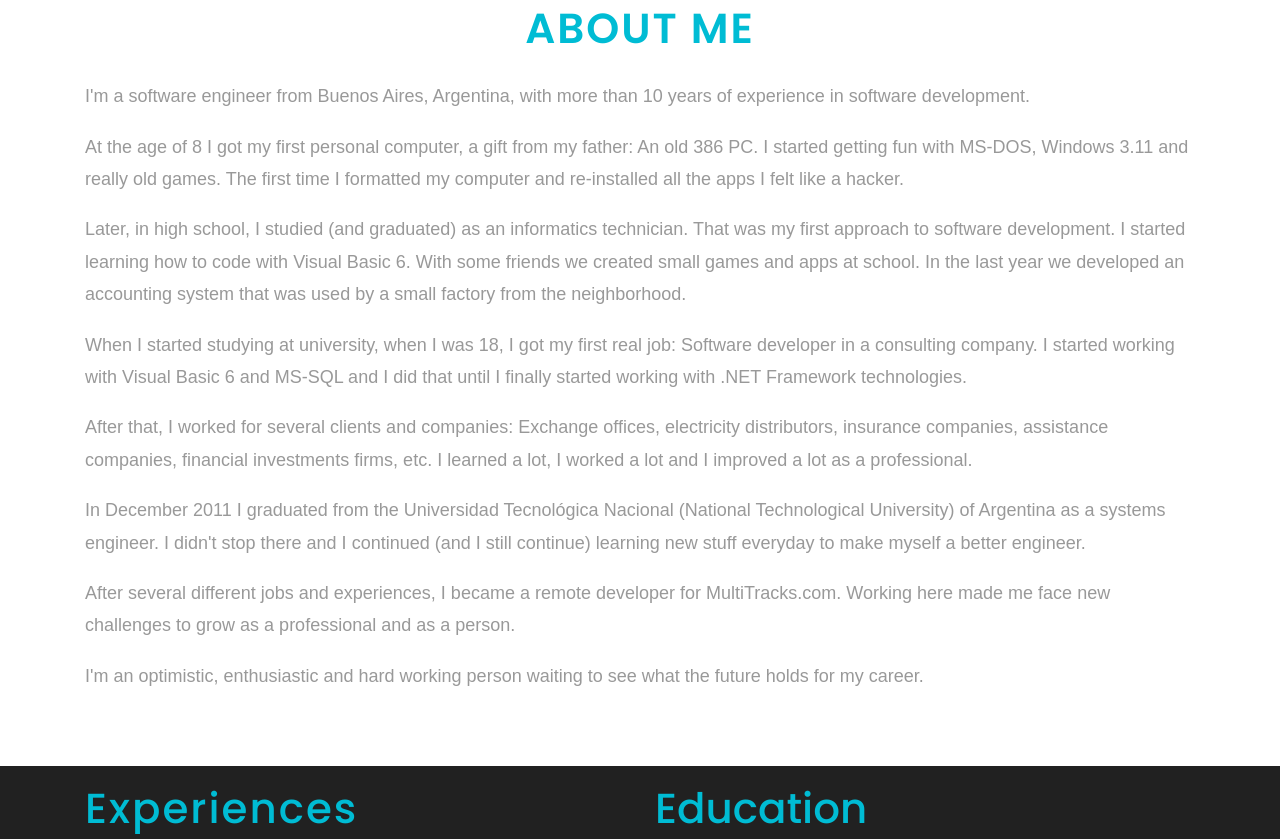
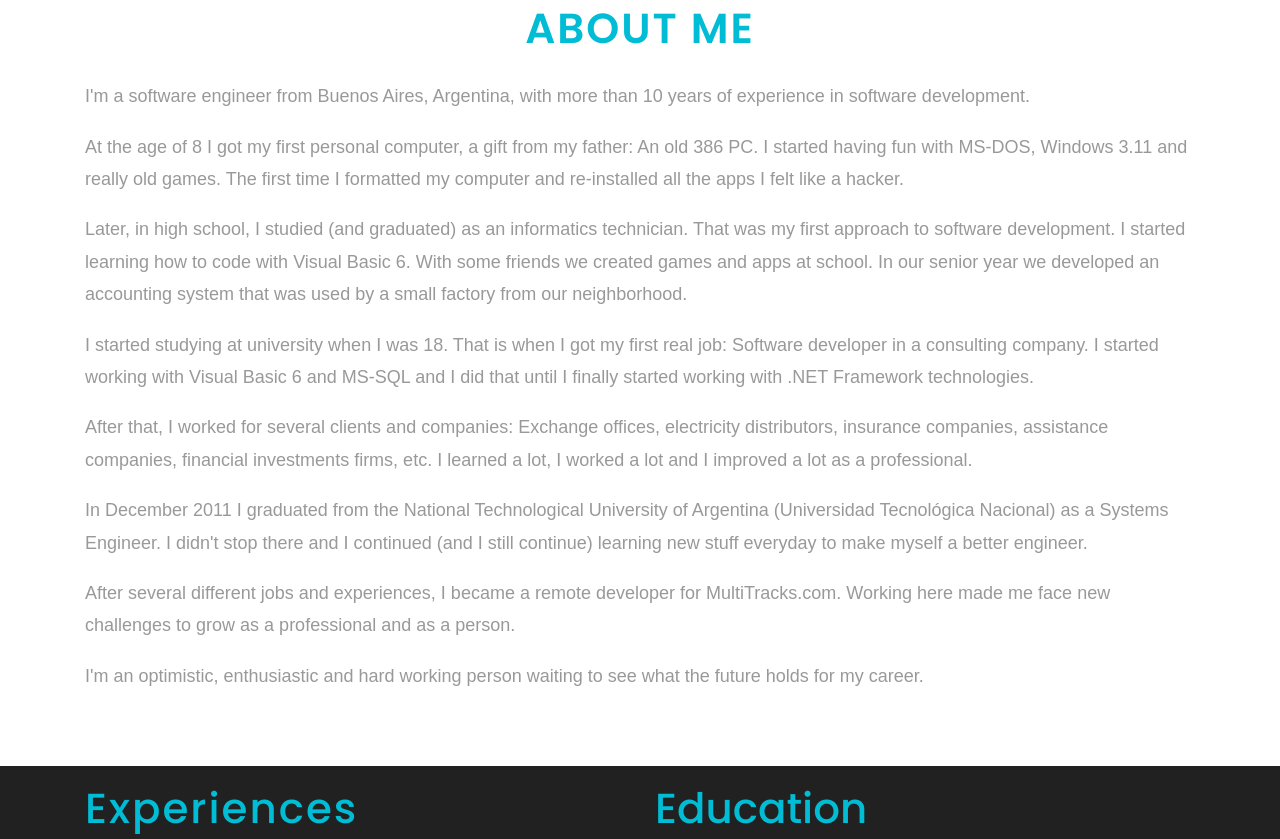
Before and after one commit to fgiuliani/fgiuliani.github.io, a plain HTML site: page index.html in a window 1280 px wide. Shown: the part 820-1659 px from the top of the page. Drawn offline with Linux system fonts and the light colour scheme.

Commit message:
changing bio message

```diff
--- a/index.html
+++ b/index.html
@@ -67,11 +67,11 @@
 		<div class=" w3-about-grids1">
 				<div class="col-md-12 w3-about-grid-right1">
 					<p>I'm a software engineer from Buenos Aires, Argentina, with more than 10 years of experience in software development.</p>
-					<p>At the age of 8 I got my first personal computer, a gift from my father: An old 386 PC. I started getting fun with MS-DOS, Windows 3.11 and really old games. The first time I formatted my computer and re-installed all the apps I felt like a hacker.</p>
-					<p>Later, in high school, I studied (and graduated) as an informatics technician. That was my first approach to software development. I started learning how to code with Visual Basic 6. With some friends we created small games and apps at school. In the last year we developed an accounting system that was used by a small factory from the neighborhood.</p>
-					<p>When I started studying at university, when I was 18, I got my first real job: Software developer in a consulting company. I started working with Visual Basic 6 and MS-SQL and I did that until I finally started working with .NET Framework technologies.</p>
+					<p>At the age of 8 I got my first personal computer, a gift from my father: An old 386 PC. I started having fun with MS-DOS, Windows 3.11 and really old games. The first time I formatted my computer and re-installed all the apps I felt like a hacker.</p>
+					<p>Later, in high school, I studied (and graduated) as an informatics technician. That was my first approach to software development. I started learning how to code with Visual Basic 6. With some friends we created games and apps at school. In our senior year we developed an accounting system that was used by a small factory from our neighborhood.</p>
+					<p>I started studying at university when I was 18. That is when I got my first real job: Software developer in a consulting company. I started working with Visual Basic 6 and MS-SQL and I did that until I finally started working with .NET Framework technologies.</p>
 					<p>After that, I worked for several clients and companies: Exchange offices, electricity distributors, insurance companies, assistance companies, financial investments firms, etc. I learned a lot, I worked a lot and I improved a lot as a professional.</p>
-					<p>In December 2011 I graduated from the Universidad Tecnológica Nacional (National Technological University) of Argentina as a systems engineer. I didn't stop there and I continued (and I still continue) learning new stuff everyday to make myself a better engineer.</p>
+					<p>In December 2011 I graduated from the National Technological University of Argentina (Universidad Tecnológica Nacional) as a Systems Engineer. I didn't stop there and I continued (and I still continue) learning new stuff everyday to make myself a better engineer.</p>
 					<p>After several different jobs and experiences, I became a remote developer for MultiTracks.com. Working here made me face new challenges to grow as a professional and as a person.</p>
 					<p>I'm an optimistic, enthusiastic and hard working person waiting to see what the future holds for my career.</p>
 					<div class="clearfix"></div>
```
